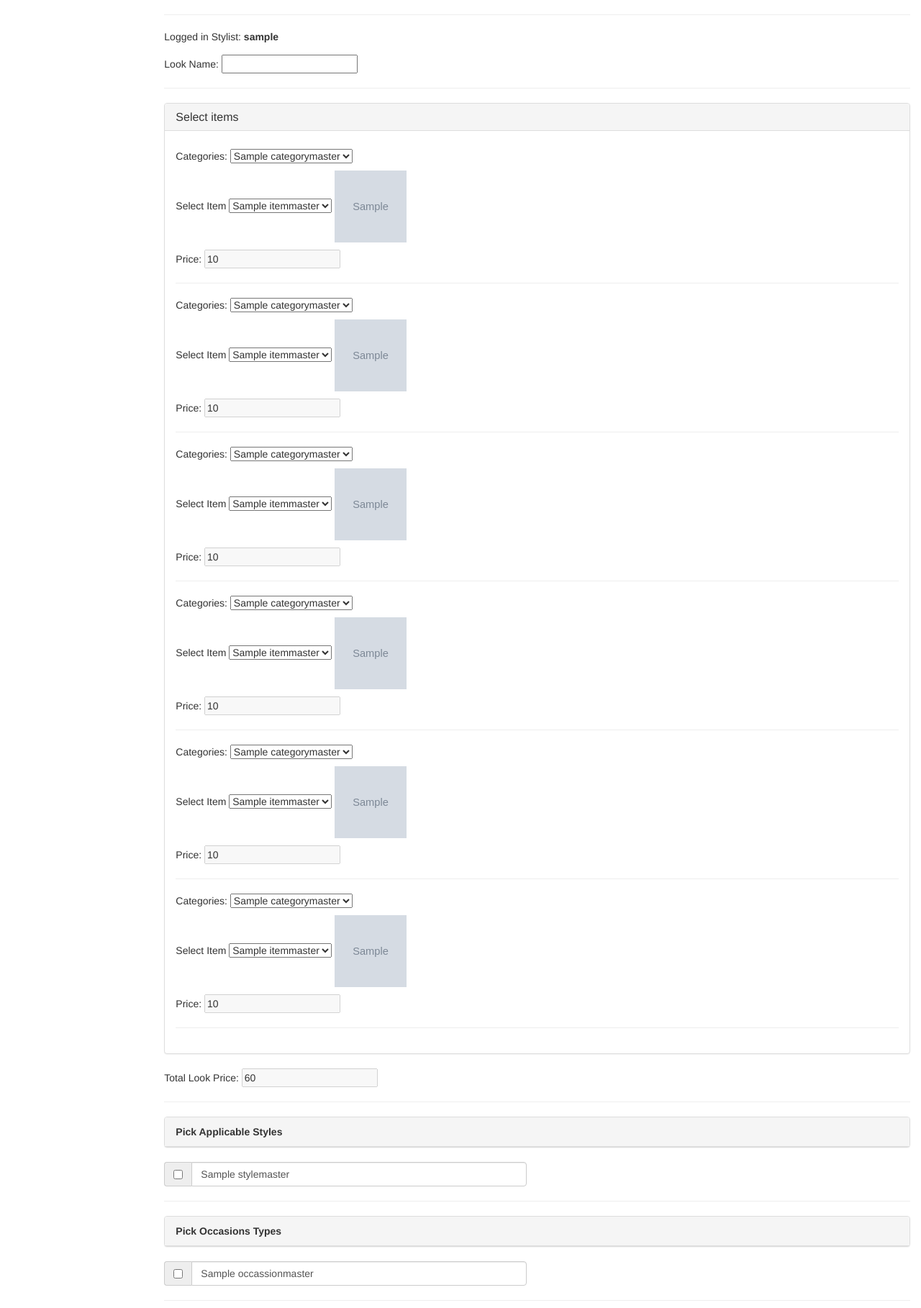
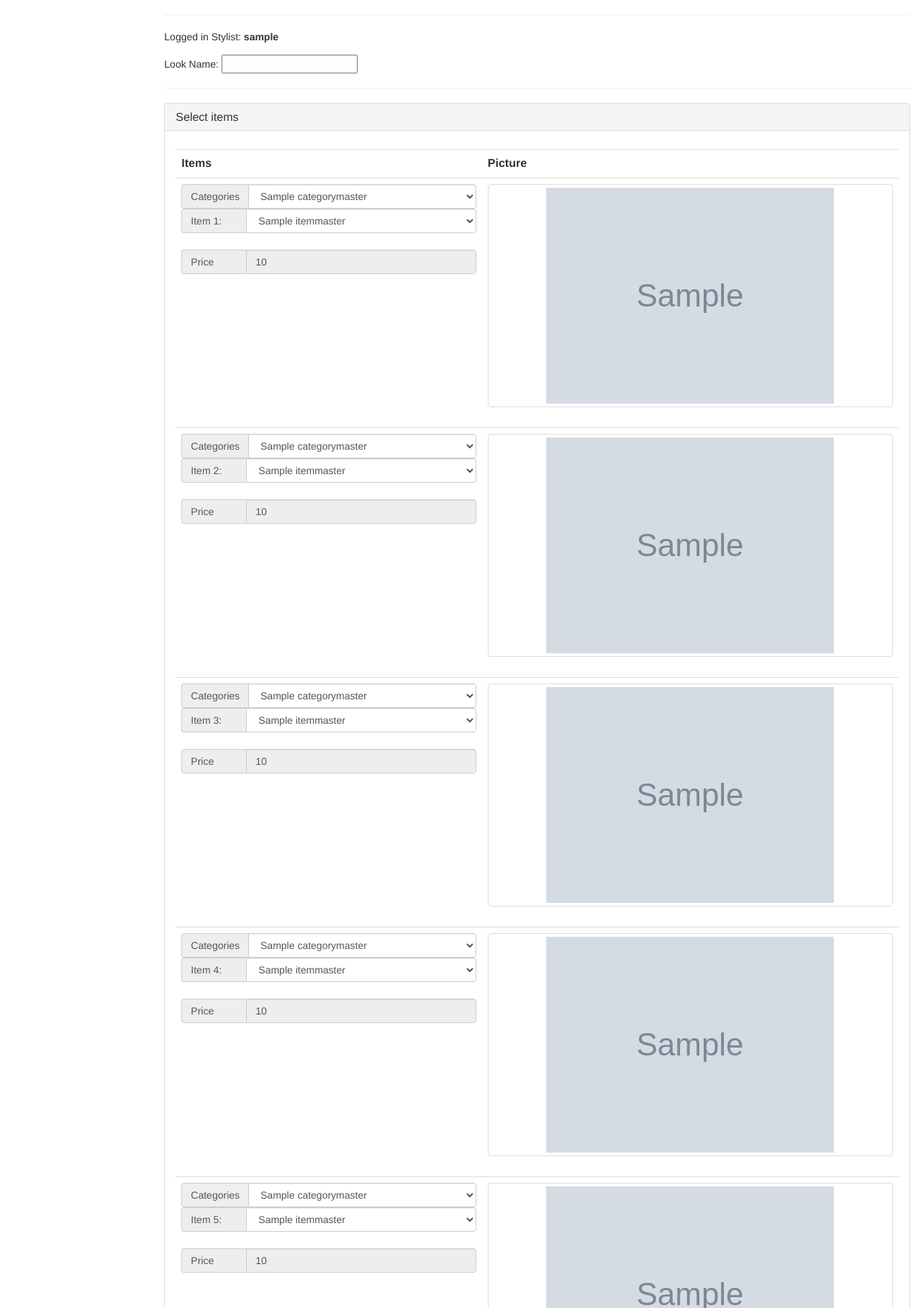
Before and after one commit to r-puri/style545web, a Django app: page /style545app/ in a window 1280 px wide. Shown: the part 120-1938 px from the top of the page at 72% size. Run offline with Django 3.2, Linux system fonts and the light colour scheme; a user stored in the database is signed in; tables that the repository leaves empty hold one stand-in row (values such as "Sample post"); grey boxes marked "Sample" are stand-in pictures; parts of the project's set-up code (start-up, migrations or seed data) failed here and were passed over; some libraries are stand-ins or nearby versions.

Commit message:
changed layout, getitems distinct

```diff
--- a/static/js/style545.js
+++ b/static/js/style545.js
@@ -43,6 +43,13 @@ $(document).ready(function() {
                                 .text(item.item_name)
                                 .val(JSON.stringify(item)))
              });
+             value=$("#item"+itemnumber).eq(0).val() ; getprice(value,itemnumber)   ;
+             //set default image
+             url=JSON.parse(value)["itemimageurl"];
+             if (url == "0") {
+               url="https://storage.googleapis.com/wzukusers/user-29032408/images/595d35dcaad07y65ba2d/Screen-Shot-2017-07-05-at-1.53.49-PM_d400.png";
+             }
+             $("#itemimage"+itemnumber).attr('src',url);
          });
        });
        });
--- a/style545app/views.py
+++ b/style545app/views.py
@@ -26,6 +26,7 @@ import datetime
 from django.db import connection
 from itertools import chain
 from django.db.models import Q
+from django.db.models import Max, Min
 
 
 
@@ -231,16 +232,25 @@ def getitemsbycat(request):
     print (datetime.datetime.now())
     if request.method == 'GET':
         cat_id = request.GET.get("category_id","")
-        item_list=Itemmaster.objects.filter(itemcategoryid=cat_id).exclude(itemimageurl = '0').values('itemid','item_name','item_price','itemimageurl').order_by('item_name')
-
-    return (JsonResponse({'results': list(item_list)}))
+        #item_list=Itemmaster.objects.filter(itemcategoryid=cat_id).exclude(itemimageurl = '0').values('itemid','item_name','item_price','itemimageurl').order_by('item_name')
+    #q = Itemmaster.objects.filter(
+    # itemid__in=Itemmaster.objects.values('item_name')
+    #                            .distinct()
+    #                            .values_list('itemid', flat=True)).values('itemid','item_name','item_price','itemimageurl')
+    # print list(q)
+    #q=Itemmaster.objects.values('item_name').distinct().values('itemid')
+    q1 = Itemmaster.objects.values('item_name').distinct().filter(item_inventory__gt=0).annotate(x=Max('itemid'))
+    q2 = Itemmaster.objects.filter(itemid__in=[i["x"] for i in q1],itemcategoryid=cat_id).values('item_inventory','itemid','item_name','item_price','itemimageurl').order_by('item_name')
+    #print (q2)
+    # print (len(list(q)))
+    return (JsonResponse({'results': list(q2)}))
     #return HttpResponse(context_dict)
 
 def lookconfirm(request):
      return render(request,'style545app/lookconfirm.html')
 def index(request):
     #NumberofItems={} # Minimum number of items of a look
-     number_of_items_list=6
+     number_of_items_list=5
      if  not request.user.is_authenticated():
          return HttpResponseRedirect('/style545app/login/')
      if request.method == 'POST':
--- a/templates/style545app/looks.html
+++ b/templates/style545app/looks.html
@@ -113,24 +113,45 @@ function submitform()
              <div class="panel-heading">
                <h3 class="panel-title">Select items</h3>
              </div>
+             <p><input type="hidden" id="itemnumber" value="{{noofitems}}"/></p>
+
              <div class="panel-body">
-                <p><input type="hidden" id="itemnumber" value="{{noofitems}}"/></p>
-                  {%for i in noofitems%}
-                    <p>Categories:
-                      <select id="selectcategory-{{forloop.counter}}">
+               <table class="table">
+                <tr>
+                  <th>Items</th>
+                  <th>Picture</th>
+                </tr>
+              {%for i in noofitems%}
+                <tr>
+                  <td>
+                    <div class="input-group">
+                      <span class="input-group-addon" style="min-width:75px;text-align:left" id="basic-addon1" for="emailtemplate" >Categories</span>
+                      <select class="form-control"  id="selectcategory-{{forloop.counter}}" aria-describedby="basic-addon1">
                       {% get_category_list 0 %}
-                    </select>
-                   </p>
+                      </select>
+                      </div><!--Input group-->
+                      <div class="input-group">
+                        <span class="input-group-addon" style="min-width:90px;text-align:left" id="basic-addon1" for="emailtemplate" >Item {{forloop.counter}}:</span>
+                        <select class="form-control" name="item{{forloop.counter}}" id="item{{forloop.counter}}" onchange="getprice(this.value,{{forloop.counter}})">
+                        <option></option>
+                      </select>
+                      </div><!--Input group-->
+                      <br/>
+                      <div class="input-group">
+                        <span class="input-group-addon" style="min-width:90px;text-align:left" id="basic-addon1" for="emailtemplate" >Price</span>
+                        <input class="form-control" type="text" name="price{{forloop.counter}}" id="price{{forloop.counter}}" disabled="true"></input>
+                      </div><!--Input group-->
 
-                     <p>Select Item&nbsp;<select name="item{{forloop.counter}}" id="item{{forloop.counter}}" onchange="getprice(this.value,{{forloop.counter}})">
-                       <option></option>
-                     </select>
 
-                     <img src=""  height="100" width="100"alt="" name="itemimage{{forloop.counter}}" id="itemimage{{forloop.counter}}" >
-                     <p>Price: <input type="text" name="price{{forloop.counter}}" id="price{{forloop.counter}}" disabled="true"></input></p>
-                     <hr/>
-
+                  </td>
+                  <td>
+                    <a href="#" class="thumbnail">
+                       <img src="" alt="" name="itemimage{{forloop.counter}}" id="itemimage{{forloop.counter}}" >
+                    </a>
+                  </td>
+                </tr>
   {%endfor%}
+</table>
 </div>
 </div>
 
--- a/templates/style545app/viewlook.html
+++ b/templates/style545app/viewlook.html
@@ -160,6 +160,7 @@ function validateform()
 
              <table class="table">
               <tr>
+                <th>Items</th>
                 <th>Category</th>
                 <th>Item Name</th>
                 <th>Picture</th>
@@ -167,6 +168,7 @@ function validateform()
               </tr>
               {% for item in itemlist%}
                <tr>
+                 <td> Item{{forloop.counter}} </td>
                  <td>
                    <select id="selectcategory-{{forloop.counter}}">
                    {% get_category_list item.itemcategoryid%}
```
Also changed, not shown: 1 other file.
